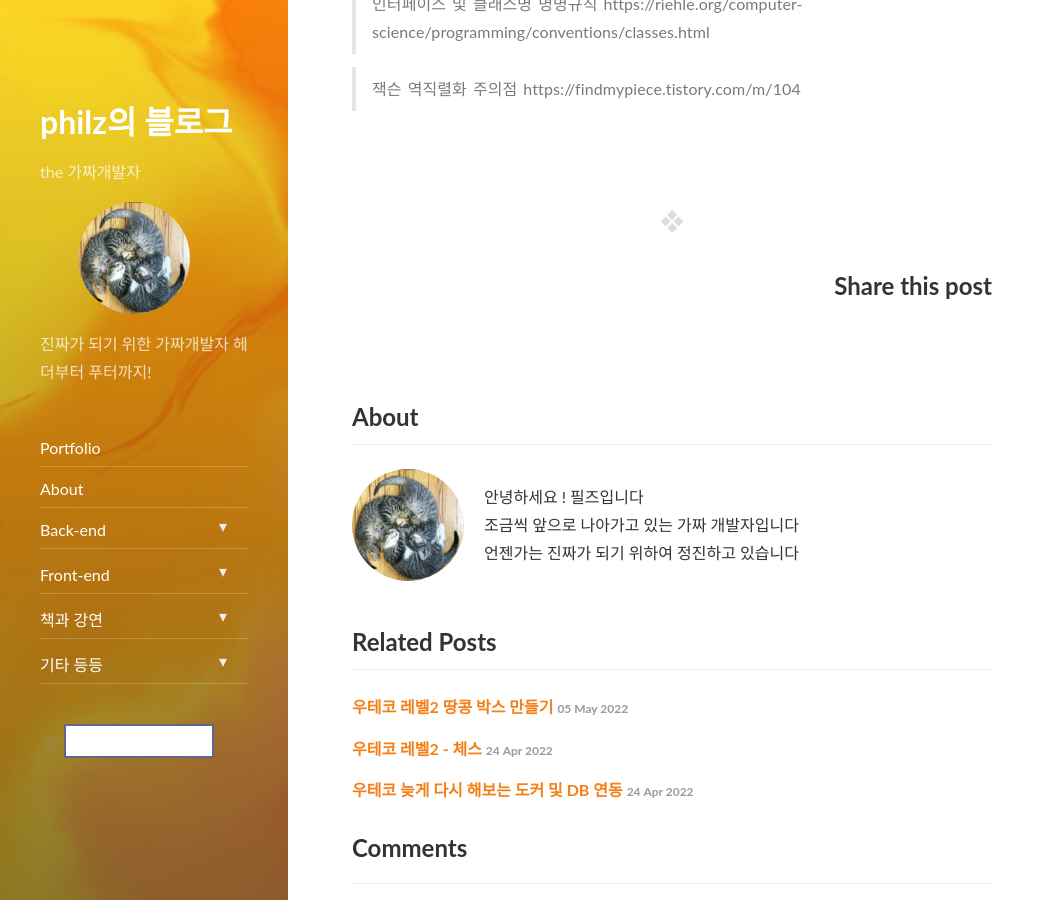
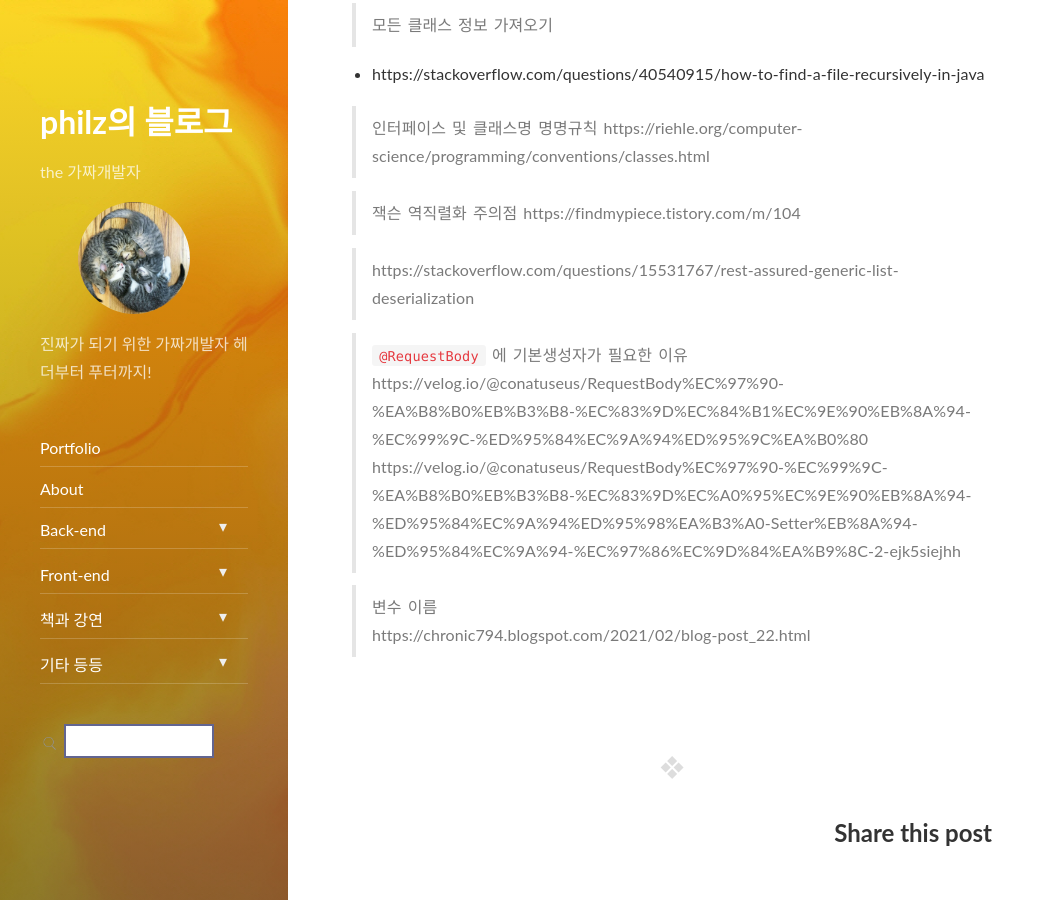
Before and after one commit to progress0407/progress0407.github.io, a Jekyll site: the page built from _posts/backend/wooteco/2022-05-04-wooteco-level2-subway.md, in a window 1280 px wide and 900 px high, scrolled down 3053 px. Shown: the whole window, without its empty margins (0-1055 px from the left). Built offline with Jekyll 4.4.1, drawn with Linux system fonts in a browser that asks for light colours; nearby versions of some CDN libraries; some of the changed text lies outside the part shown.

Commit message:
지하철 노선 리뷰 작성

```diff
--- a/_posts/backend/wooteco/2022-05-04-wooteco-level2-subway.md
+++ b/_posts/backend/wooteco/2022-05-04-wooteco-level2-subway.md
@@ -112,3 +116,12 @@ API 툴을 이용해서 디버거를 찍고 테스트해보았지만... 예측
 
 > 잭슨 역직렬화 주의점
 > https://findmypiece.tistory.com/m/104
+
+> https://stackoverflow.com/questions/15531767/rest-assured-generic-list-deserialization
+
+> `@RequestBody` 에 기본생성자가 필요한 이유
+> https://velog.io/@conatuseus/RequestBody%EC%97%90-%EA%B8%B0%EB%B3%B8-%EC%83%9D%EC%84%B1%EC%9E%90%EB%8A%94-%EC%99%9C-%ED%95%84%EC%9A%94%ED%95%9C%EA%B0%80
+> https://velog.io/@conatuseus/RequestBody%EC%97%90-%EC%99%9C-%EA%B8%B0%EB%B3%B8-%EC%83%9D%EC%A0%95%EC%9E%90%EB%8A%94-%ED%95%84%EC%9A%94%ED%95%98%EA%B3%A0-Setter%EB%8A%94-%ED%95%84%EC%9A%94-%EC%97%86%EC%9D%84%EA%B9%8C-2-ejk5siejhh
+
+> 변수 이름
+> https://chronic794.blogspot.com/2021/02/blog-post_22.html
```
Also changed, not shown: other parts of _posts/backend/wooteco/2022-05-04-wooteco-level2-subway.md (+4 -0 lines).
